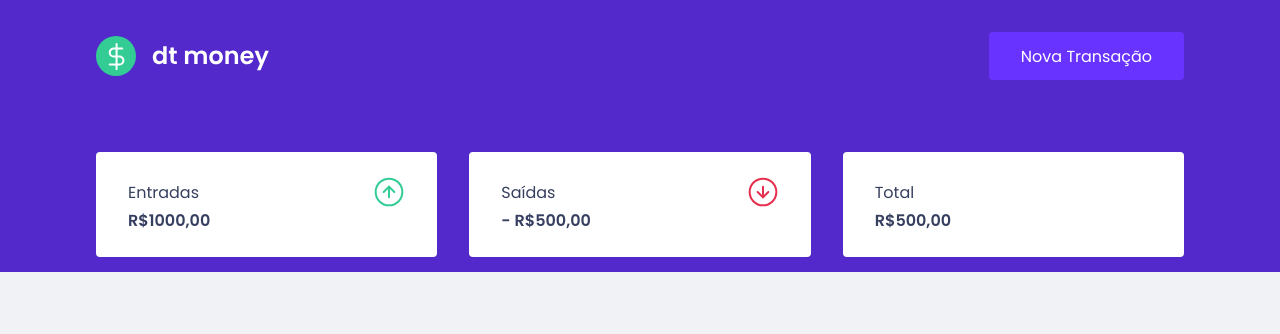
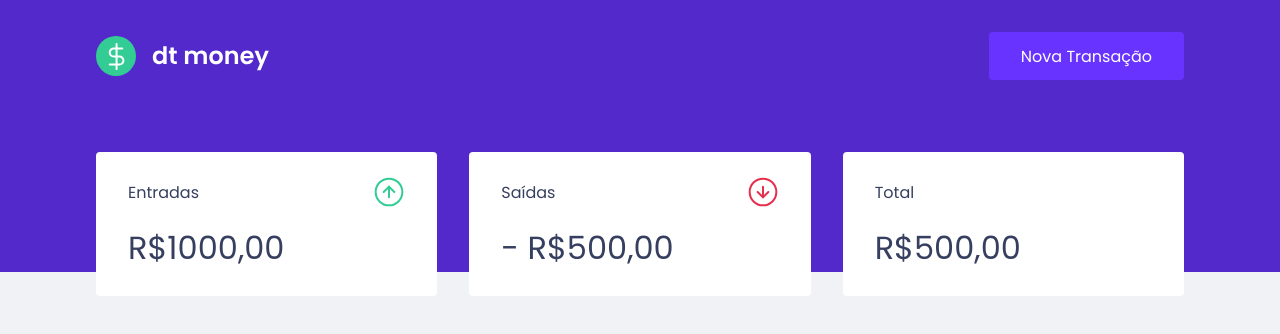
Before and after one commit to Simon-4/expense-tracker, a React (Create React App) app: page / in a window 1280 px wide. Shown: the top 334 px of the page. Built offline with nearby package versions, Linux system fonts and the light colour scheme.

Commit message:
Styled strong tags

```diff
--- a/src/components/Dashboard/Summary/styles.ts
+++ b/src/components/Dashboard/Summary/styles.ts
@@ -17,5 +17,13 @@ export const Container = styled.div`
             align-items: center;
             justify-content: space-between;
         }
+
+        strong {
+            display: block;
+            margin-top: 1rem;
+            font-size: 2rem;
+            font-weight: 500;
+            line-height: 3rem;
+        }
     }
 `;
```
